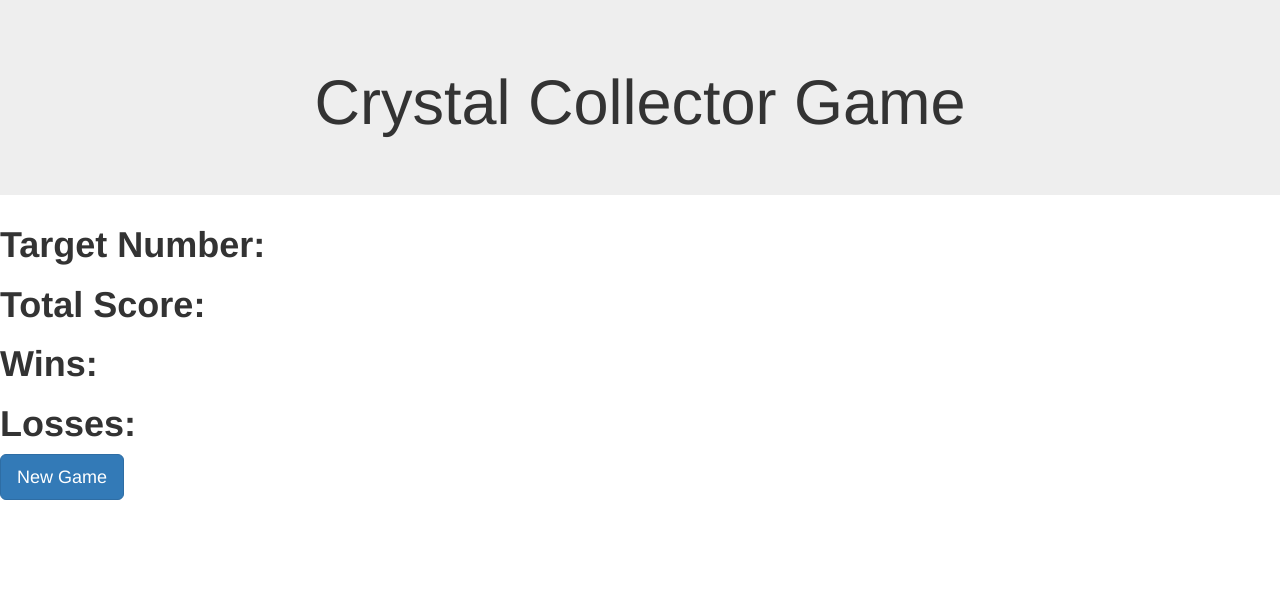
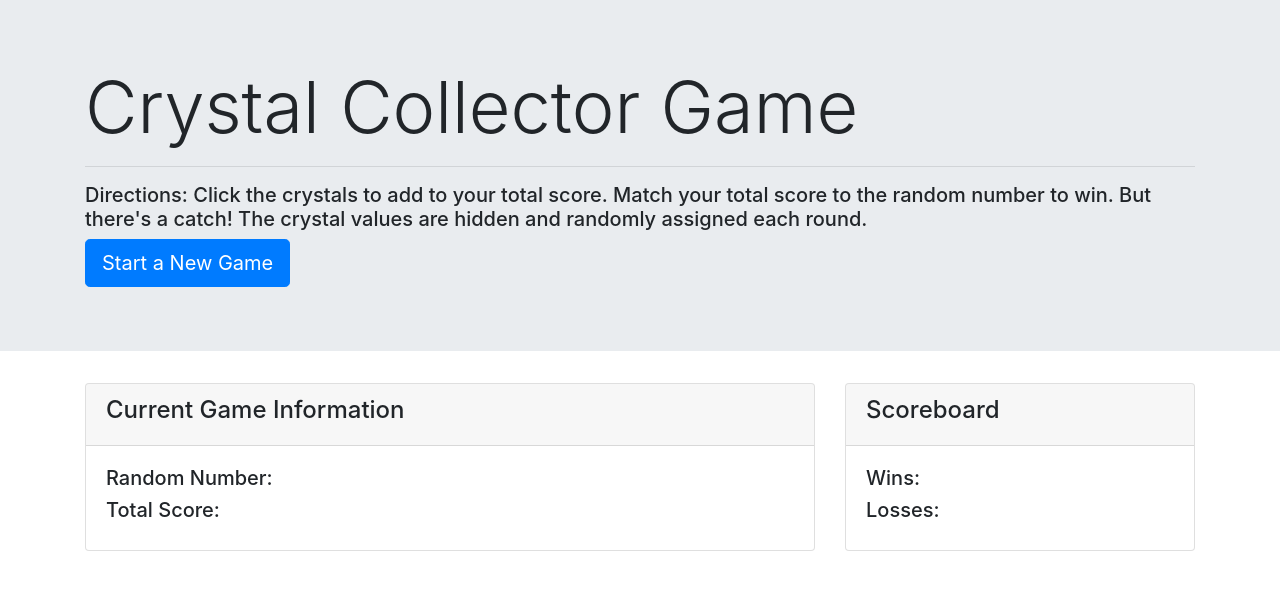
Before and after one commit to bcasalvieri/Crystal-Collector, a plain HTML site: page index.html in a window 1280 px wide. Drawn offline with nearby package versions, Linux system fonts and the light colour scheme.

Commit message:
redid html file

```diff
--- a/assets/css/style.css
+++ b/assets/css/style.css
@@ -1,4 +1,8 @@
-.crystal-image {
+/* .crystal-image {
   width: 200px;
   margin-right: 20px;
 }
+
+hr {
+  border: 1.5px solid #dddddd;
+} */
--- a/assets/javascript/game.js
+++ b/assets/javascript/game.js
@@ -1,11 +1,14 @@
-// Variables
+// Wrap entire page in document.ready
+$(document).ready(function() {
+
+  // Create variables
   var targetNumber;
   var totalScore;
   var wins = 0;
   var losses = 0;
   var numberOptions = [];
   var gameRunning = false;
-
+  var $targetNumber
 
   // NEW GAME
   function newGame() {
@@ -26,9 +29,6 @@ function newGame() {
       numberOptions.push(randomNumber);
     };
 
-  // Reset crystal images
-  $("#crystals").empty();
-
     // Assign crystal values
     for (var i = 0; i < numberOptions.length; i++) {
       var imageCrystal = $("<img>");
@@ -44,9 +44,7 @@ function newGame() {
 
   };
 
-// SOMETHING IS GOING WRONG WITH MY ON CLICK EVENT!
   // GAME PLAY
-$(document).ready(function () { //NEED TO FIX THIS!
   // User clicks on a crystal
   $(".crystal-image").on("click", function() {
 
@@ -73,7 +71,7 @@ $(document).ready(function () { //NEED TO FIX THIS!
 
   });
 
-});
-
   // New Game Button
   $("#newGameBtn").on("click", newGame);
+
+})
--- a/index.html
+++ b/index.html
@@ -4,31 +4,58 @@
   <meta charset="UTF-8">
   <meta name="viewport" content="width=device-width, initial-scale=1.0">
   <meta http-equiv="X-UA-Compatible" content="ie=edge">
-  <link rel="stylesheet" href="https://cdnjs.cloudflare.com/ajax/libs/twitter-bootstrap/3.3.7/css/bootstrap.min.css">
-  <link rel="stylesheet" href="https://cdnjs.cloudflare.com/ajax/libs/font-awesome/4.7.0/css/font-awesome.min.css">
+  <link rel="stylesheet" href="https://cdnjs.cloudflare.com/ajax/libs/twitter-bootstrap/4.3.1/css/bootstrap.min.css">
+  <link rel="stylesheet" href="https://use.fontawesome.com/releases/v5.7.2/css/all.css">
   <link rel="stylesheet" href="assets/css/style.css">
-<title>Gem Collector</title>
+  <title>Crystal Collector Game</title>
 </head>
 <body>
-  <header class="jumbotron text-center">
-      <h1>Crystal Collector Game</h1>
+  <header class="jumbotron jumbotron-fluid">
+    <div class="container">
+      <h1 class="display-3">Crystal Collector Game</h1>
+      <hr>
+      <h5>Directions: Click the crystals to add to your total score. Match your total score to the random number to win. But there's a catch! The crystal values are hidden and randomly assigned each round.</h5>
+      <button class="btn btn-lg btn-primary">Start a New Game</button>
+    </div>
   </header>
 
-  <h1><strong>Target Number: </strong><span id="targetNumber"></span></h1>
+  <div class="container">
+    <div class="row">
 
-  <h1><strong>Total Score: </strong><span id="totalScore"></span></h1>
+      <!-- Left Column -->
+      <div class="col-12 col-md-8">
+        <div class="card">
+          <div class="card-header">
+            <h4>Current Game Information</h4>
+          </div>
+          <div class="card-body">
+            <h5>Random Number: <span id="randomNumber"></span></h5>
+            <h5>Total Score: <span id="totalScore"></span></h5>
+            <div id="crystals"></div>
+          </div>
+        </div>
+      </div>
 
-  <div id="crystals"></div>
+      <!-- Right Column -->
+      <div class="col-12 col-md-4">
+        <div class="card">
+          <div class="card-header">
+            <h4>Scoreboard</h4>
+          </div>
+          <div class="card-body">
+            <h5>Wins: <span id="wins"></span></h5>
+            <h5>Losses: <span id="losses"></span></h5>
+            <div id="crystals"></div>
+          </div>
+        </div>
+      </div>
 
-  <h1><strong>Wins: </strong><span id="wins"></span></h1>
-  <h1><strong>Losses: </strong><span id="losses"></span></h1>
+    </div>
+  </div>
 
-  <button id="newGameBtn" class="btn btn-lg btn-primary">New Game</button>
-
-
-
-  <script src="https://cdnjs.cloudflare.com/ajax/libs/jquery/3.3.1/jquery.min.js"></script>
-  <script src="https://cdnjs.cloudflare.com/ajax/libs/twitter-bootstrap/3.3.7/js/bootstrap.min.js"></script>
+  <script src="https://cdnjs.cloudflare.com/ajax/libs/jquery/3.3.1/jquery.slim.min.js"></script>
+  <script src="https://cdnjs.cloudflare.com/ajax/libs/popper.js/1.14.7/umd/popper.min.js"></script>
+  <script src="https://cdnjs.cloudflare.com/ajax/libs/twitter-bootstrap/4.3.1/js/bootstrap.min.js"></script>
   <script src="assets/javascript/game.js"></script>
 </body>
 </html>
```
Lines whose indentation alone changed are shown as unchanged.
